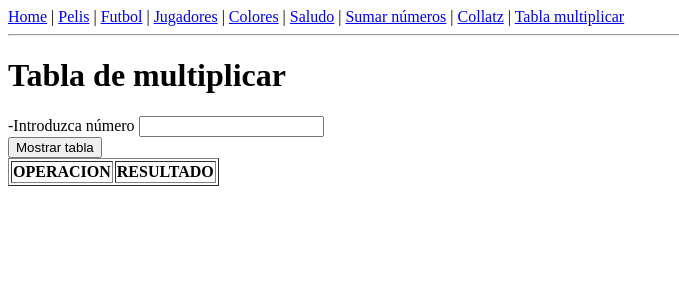
After one commit to lengthmannsohn/Django, a Django app: page /tabla/ in a window 1280 px wide. The commit adds this page. Shown: the top 300 px of the page, without its empty margins (0-679 px from the left). Run offline with Django 5.2, Linux system fonts and the light colour scheme; lists and menus that the app fills with data are empty.

Commit message:
version 2 tabla multiplicar

```diff
--- a/proyectoweb/informacion/templates/informacion/menu.html
+++ b/proyectoweb/informacion/templates/informacion/menu.html
@@ -4,6 +4,7 @@
 <a href="/jugadores">Jugadores</a> |
 <a href="/colores">Colores</a> |
 <a href="/saludo">Saludo</a> |
-<a href="/sumarnumeros">Sumar números</a>
-<a href="/collatz">Collatz</a>
+<a href="/sumarnumeros">Sumar números</a> |
+<a href="/collatz">Collatz</a> |
+<a href="/tabla">Tabla multiplicar</a>
 <hr/>
--- /dev/null
+++ b/proyectoweb/informacion/templates/informacion/tabla.html
@@ -0,0 +1,32 @@
+<!DOCTYPE html>
+<html lang="en">
+<head>
+    <meta charset="UTF-8">
+    <meta name="viewport" content="width=device-width, initial-scale=1.0">
+    <title>Document</title>
+</head>
+<body>
+    {% include 'informacion/menu.html' %}
+    <h1>Tabla de multiplicar</h1>
+    <form method="post">
+        {% csrf_token %}
+        <label>-Introduzca número</label>
+        <input type="number" name="cajanumero"/><br/>
+        <button>
+            Mostrar tabla
+        </button>
+    </form>
+    <table border="1">
+        <tr>
+            <th>OPERACION</th>
+            <th>RESULTADO</th>
+        </tr>
+        {% for dato in listatabla %}
+        <tr>
+            <td>{{dato.operacion}}</td>
+            <td>{{dato.resultado}}</td>
+        </tr>
+        {% endfor %}
+    </table>
+</body>
+</html>
--- a/proyectoweb/informacion/urls.py
+++ b/proyectoweb/informacion/urls.py
@@ -10,4 +10,5 @@ urlpatterns=[
     path('saludo/', views.saludo, name='saludo'),
     path('sumarnumeros/', views.sumarNumeros, name='sumarnumeros'),
     path('collatz/', views.collatz, name='collatz'),
+    path('tabla/', views.tablaMultiplicar, name='tablamultiplicar')
 ]
--- a/proyectoweb/informacion/views.py
+++ b/proyectoweb/informacion/views.py
@@ -101,3 +101,22 @@ def collatz(request):
         return render(request, 'informacion/collatz.html', context)
     else:
         return render(request, 'informacion/collatz.html')
+
+def tablaMultiplicar(request):
+    if ('cajanumero' in request.POST):
+        dato = request.POST['cajanumero']
+        numero = int(dato)
+        listaTabla = []
+        for i in range (10):
+            resultado = numero *(i + 1 )
+            operacion = str(numero) + " * " + str((i+1))
+            listaTabla.append({
+                "operacion": operacion,
+                "resultado": resultado,
+            })
+        context = {
+            "listatabla": listaTabla
+        }
+        return render(request, 'informacion/tabla.html', context)
+    else:
+        return render(request, 'informacion/tabla.html')
```
